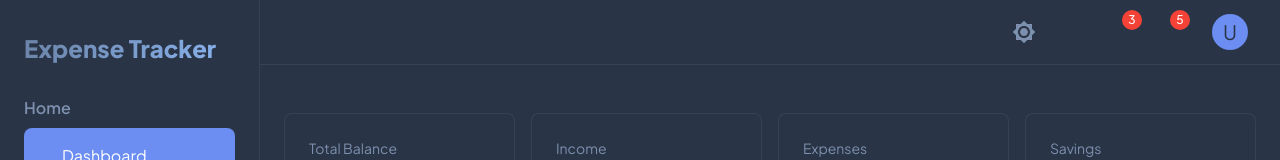
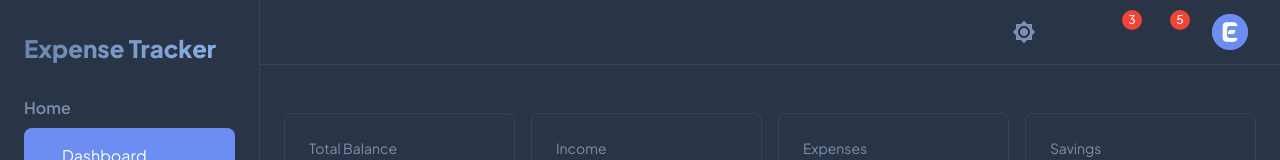
Before and after one commit to skxwave/expense-tracker-frontend, a React (Vite) app: page / in a window 1280 px wide. Shown: the top 160 px of the page. Built offline with nearby package versions, Linux system fonts and the light colour scheme; some icons are missing.

Commit message:
feat: logo added

```diff
--- a/index.html
+++ b/index.html
@@ -2,12 +2,12 @@
 <html lang="en">
   <head>
     <meta charset="UTF-8" />
-    <link rel="icon" type="image/svg+xml" href="/finex-logo.png" />
+    <link rel="icon" type="image/svg+xml" href="/logo.png" />
     <meta name="viewport" content="width=device-width, initial-scale=1.0" />
     <link rel="preconnect" href="https://fonts.googleapis.com" />
     <link rel="preconnect" href="https://fonts.gstatic.com" crossorigin />
     <link href="https://fonts.googleapis.com/css2?family=Plus+Jakarta+Sans:wght@300;400;500;600;700;800&display=swap" rel="stylesheet" />
-    <title>expense_tracker</title>
+    <title>Expense Tracker</title>
   </head>
   <body>
     <div id="root"></div>
--- a/src/components/Navbar.tsx
+++ b/src/components/Navbar.tsx
@@ -70,9 +70,8 @@ const Navbar: React.FC<NavbarProps> = ({ onMenuClick }) => {
                 height: 36,
                 bgcolor: theme.palette.primary.main,
               }}
-            >
-              U
-            </Avatar>
+              src="./logo.png"
+            />
           </IconButton>
         </Box>
       </Toolbar>
```
Also changed, not shown: public/logo.png (added).
